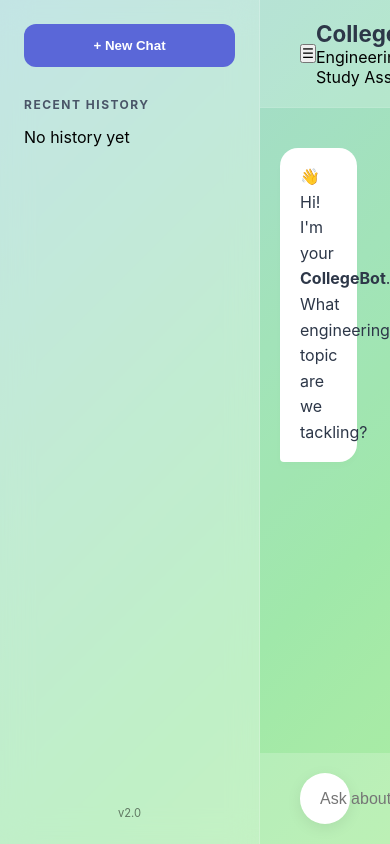
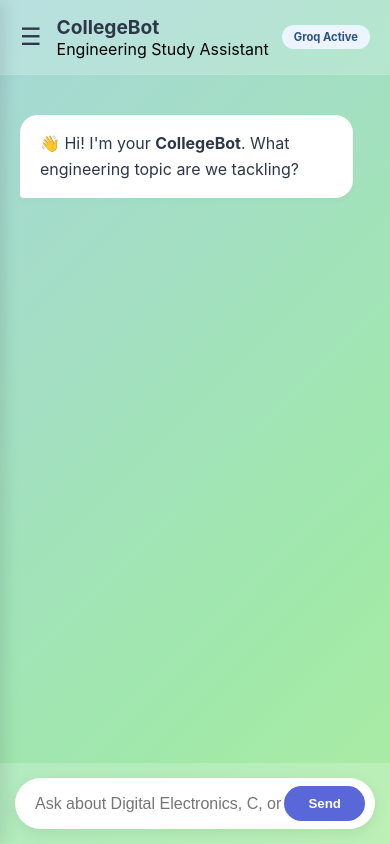
Before and after one commit to samruddhiredkar/collegebot-frontend, a React app: page / in a window 390 px wide. Built offline with nearby package versions, Linux system fonts and the light colour scheme; the HTML template or start-up script is replaced by a standard one.

Commit message:
Update App.css

```diff
--- a/src/App.css
+++ b/src/App.css
@@ -204,3 +204,60 @@ pre {
   margin: 10px 0;
   overflow-x: auto;
 }
+
+
+/* =========================================
+   MOBILE RESPONSIVENESS (PHONES & TABLETS)
+   ========================================= */
+
+/* The Hamburger Button (Hidden on laptops) */
+.menu-btn {
+  display: none;
+  background: none;
+  border: none;
+  font-size: 1.5rem;
+  cursor: pointer;
+  margin-right: 15px;
+  color: #2D3748;
+}
+
+@media (max-width: 768px) {
+  /* Show the hamburger menu on phones */
+  .menu-btn {
+    display: block;
+  }
+
+  /* Make sidebar slide off-screen by default */
+  .sidebar {
+    position: absolute;
+    z-index: 1000;
+    height: 100%;
+    transform: translateX(-100%);
+    transition: transform 0.3s ease-in-out;
+    box-shadow: 5px 0 15px rgba(0,0,0,0.1);
+    background: rgba(255, 255, 255, 0.85); /* Slightly less see-through on mobile */
+  }
+
+  /* When the 'open' class is added, slide it back in */
+  .sidebar.open {
+    transform: translateX(0);
+  }
+
+  /* Shrink header text to fit mobile */
+  .chat-header {
+    padding: 15px 20px;
+  }
+
+  .chat-header h1 {
+    font-size: 1.2rem;
+  }
+
+  /* Give chat bubbles more room on small screens */
+  .message-bubble {
+    max-width: 95%;
+  }
+
+  .input-area {
+    padding: 15px;
+  }
+}
```
